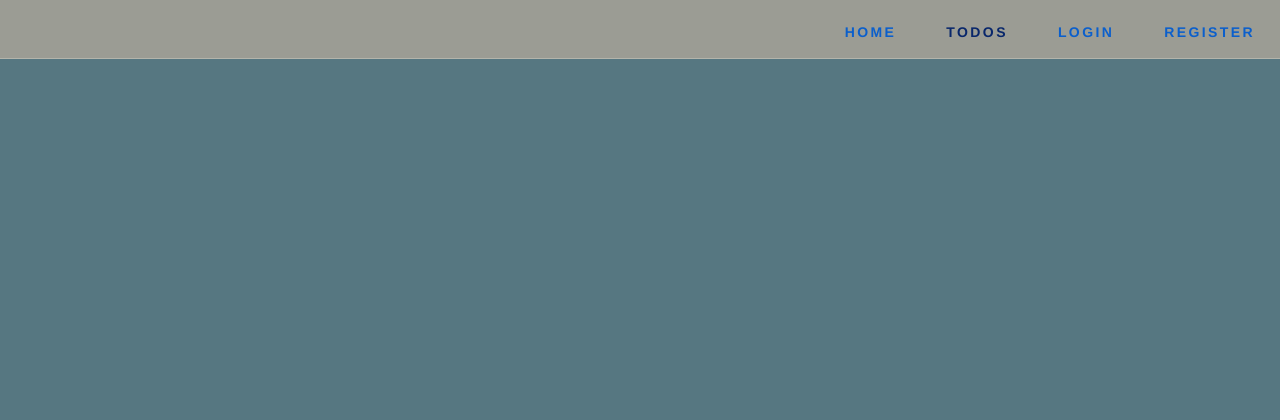
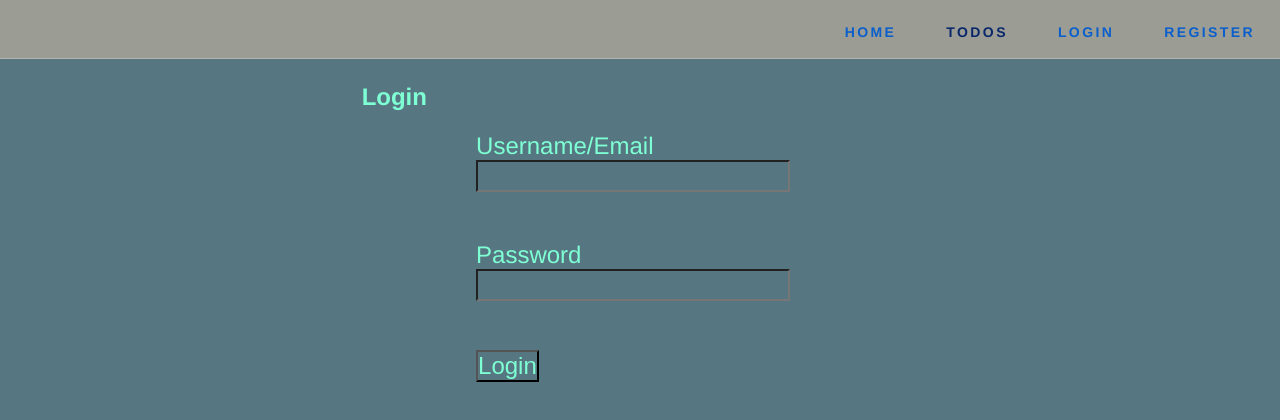
Before and after one commit to Vezil/Todo-list, a Vue app: page /login in a window 1280 px wide. Shown: the top 420 px of the page. Built offline with nearby package versions, Linux system fonts and the light colour scheme.

Commit message:
starting with login form and token access

```diff
--- a/src/components/layouts/Master.vue
+++ b/src/components/layouts/Master.vue
@@ -64,4 +64,5 @@ li{
 .yourtodo a{
     color:#09276b;
 }
+
 </style>
--- a/src/components/pages/Login.vue
+++ b/src/components/pages/Login.vue
@@ -0,0 +1,42 @@
+<template>
+    <div class="login-form flex-center" >
+        <h2 class="login-header">Login</h2>
+        <form action="" @submit.prevent="login">
+            <div class="form-control">
+                <label for="email">Username/Email</label>
+                <input type="email" name="username" class="login-input" v-model="username">
+            </div>
+            <div class="form-control">
+                <label for="password">Password</label>
+                <input type="password" name="password" class="login-input" v-model="password">
+            </div>
+            <div class="form-control">
+                <button type="submit" class="btn-submit">Login</button>
+            </div>
+        </form>
+    </div>
+</template>
+<script>
+export default {
+    name: 'login',
+    data() {
+        return {
+            username: '',
+            password: '',
+        }
+    },
+    methods: {
+        login(){
+            this.$store.dispatch('retrieveToken', {
+                username: this.username,
+                password: this.password,
+            })
+        }
+    }
+}
+</script>
+<style>
+.form-control{
+    margin:10%;
+}
+</style>
--- a/src/store/store.js
+++ b/src/store/store.js
@@ -9,6 +9,7 @@ axios.defaults.baseURL = 'http://127.0.0.1:8000/api'
 export const store = new Vuex.Store({
 
     state:{
+        token: null,
         todos:[],
     },
     mutations:{
@@ -38,9 +39,24 @@ export const store = new Vuex.Store({
         },
         retrieveTodos(state,todos){
             state.todos = todos
+        },
+        retrieveToken(state,token) {
+            state.token = token
         }
     },
     actions:{
+        retrieveToken(context,credentials) {
+            axios.post('/login',{
+                username: credentials.username,
+                password: credentials.password,
+            })
+            .then(response =>{
+                const token = response.data.access_token
+                localStorage.setItem('access_token', token)
+                context.commit('retrieveToken', token)
+            })
+            .catch(error=>{console.log(error)})
+        },
         retrieveTodos(context){
             axios.get('/todos')
             .then(response =>{
```
